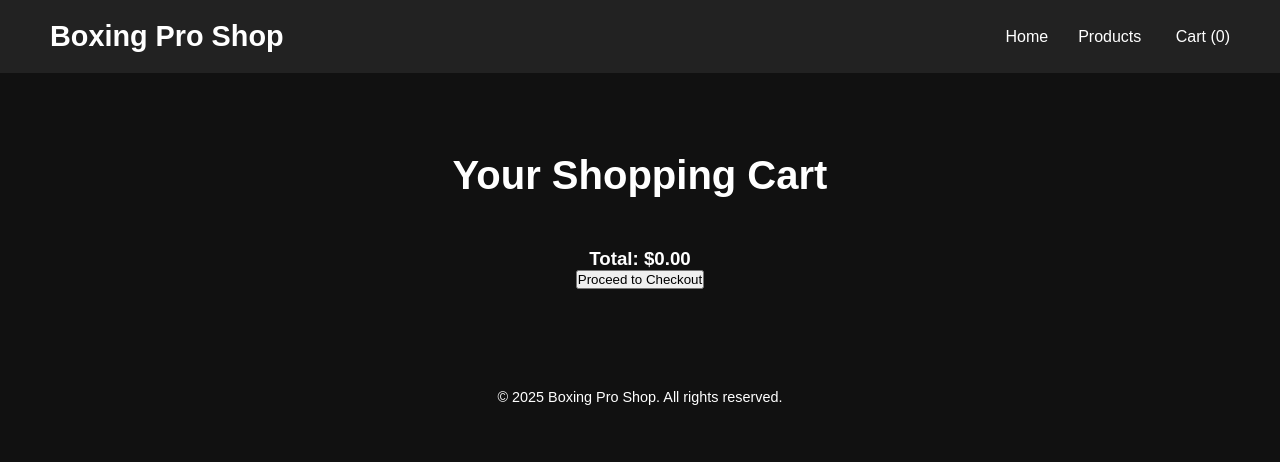
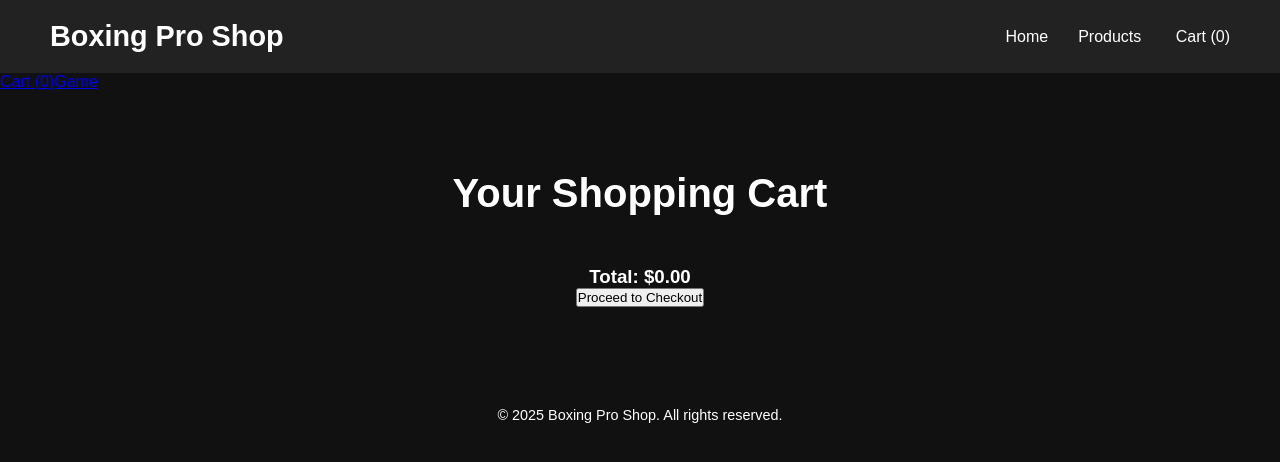
Before and after one commit to GunnarDearringer/RingKings, a plain HTML site: page cart.html in a window 1280 px wide. Drawn offline with Linux system fonts and the light colour scheme.

Commit message:
Update cart.html

```diff
--- a/cart.html
+++ b/cart.html
@@ -1,4 +1,3 @@
-
 <!DOCTYPE html>
 <html lang="en">
 <head><meta charset="UTF-8"><meta name="viewport" content="width=device-width, initial-scale=1.0">
@@ -6,6 +5,7 @@
 <body><header class="fade-in"><div class="logo">Boxing Pro Shop</div>
 <nav><a href="index.html">Home</a><a href="products.html">Products</a>
 <a href="cart.html">Cart (<span id="cart-count">0</span>)</a></nav></header>
+<a href="cart.html">Cart (<span id="cart-count">0</span>)</a><a href="flappy.html">Game</a></nav></header>
 <section class="products fade-in"><h2>Your Shopping Cart</h2><div id="cart-items"></div>
 <h3 id="cart-total"></h3><button onclick="checkout()">Proceed to Checkout</button></section>
 <footer><p>&copy; 2025 Boxing Pro Shop. All rights reserved.</p></footer>
```
